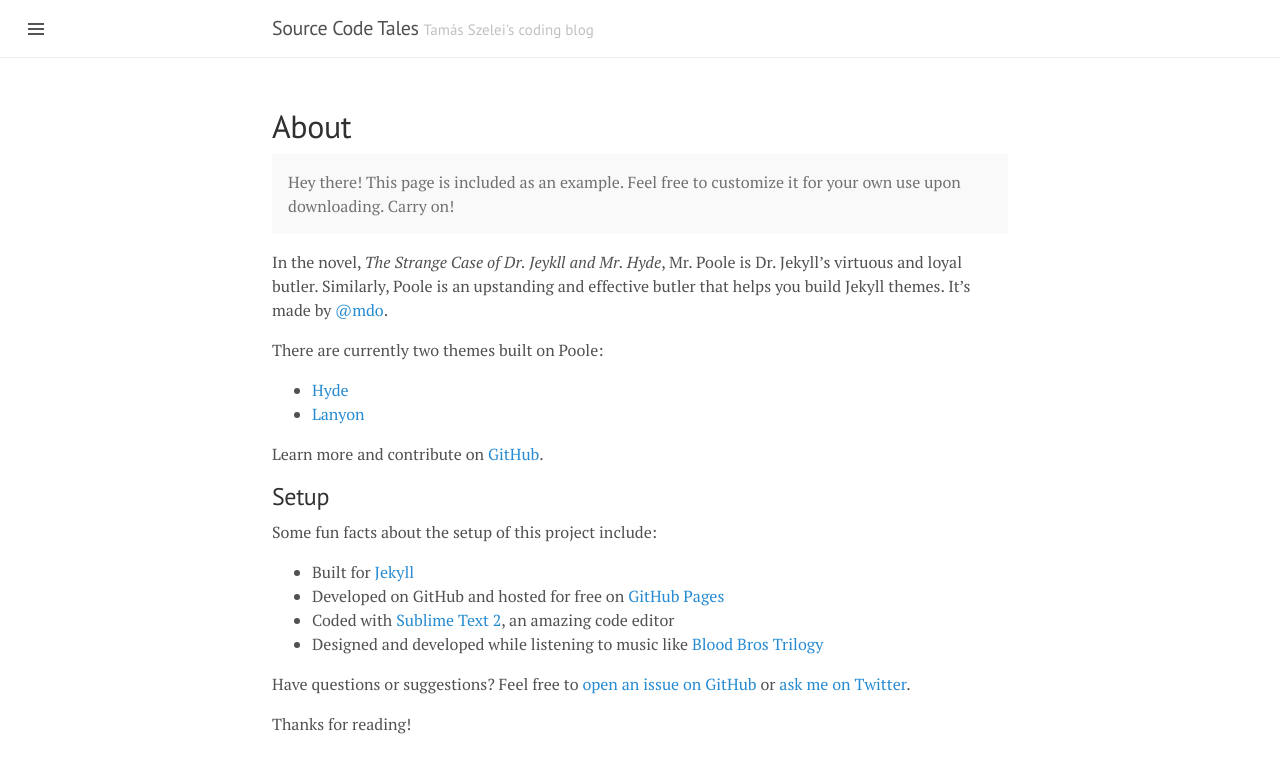
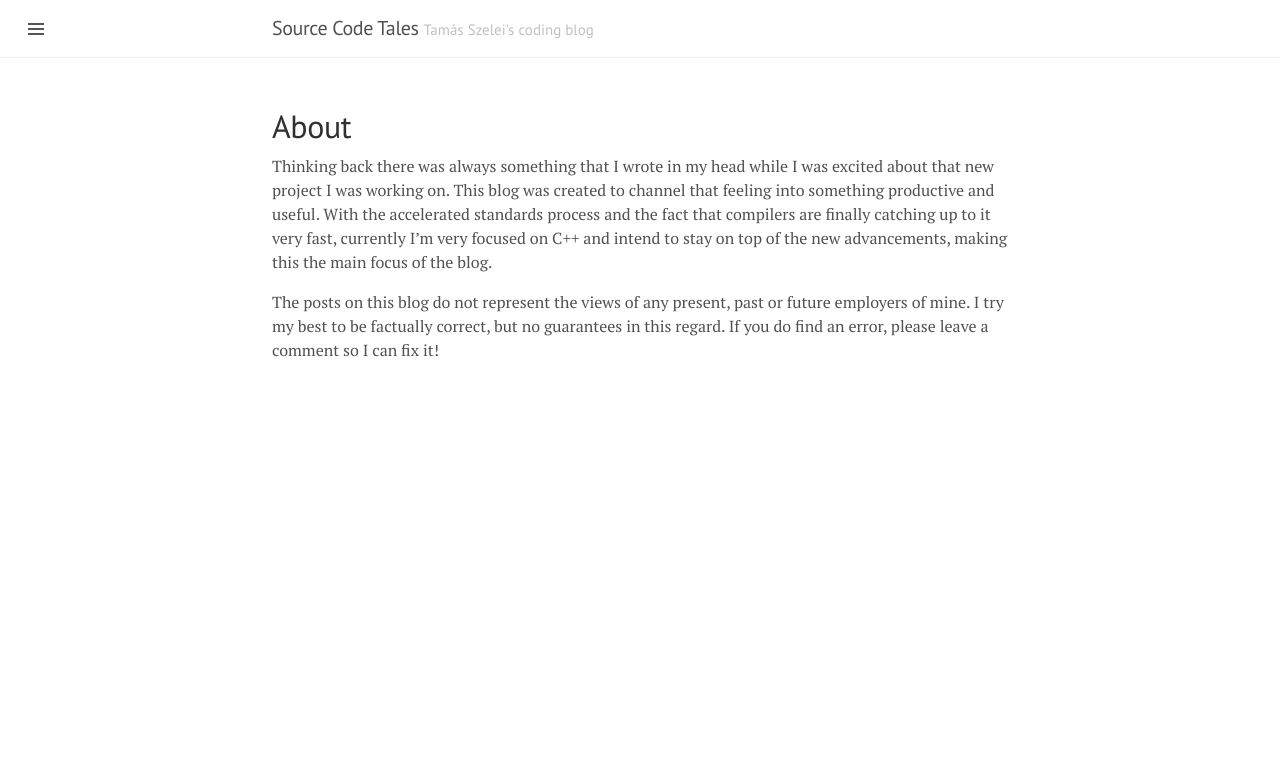
Before and after one commit to sztomi/sztomi.github.io, a Jekyll site: the page built from about.md, in a window 1280 px wide. Shown: the top 773 px of the page. Built offline with Jekyll 4.4.1, drawn with Linux system fonts in a browser that asks for light colours; comment, search, counter and statistics services are not loaded.

Commit message:
Updated about.md

```diff
--- a/about.md
+++ b/about.md
@@ -3,28 +3,6 @@ layout: page
 title: About
 ---
 
-<p class="message">
-  Hey there! This page is included as an example. Feel free to customize it for your own use upon downloading. Carry on!
-</p>
+Thinking back there was always something that I wrote in my head while I was excited about that new project I was working on. This blog was created to channel that feeling into something productive and useful. With the accelerated standards process and the fact that compilers are finally catching up to it very fast, currently I’m very focused on C++ and intend to stay on top of the new advancements, making this the main focus of the blog.
 
-In the novel, *The Strange Case of Dr. Jeykll and Mr. Hyde*, Mr. Poole is Dr. Jekyll's virtuous and loyal butler. Similarly, Poole is an upstanding and effective butler that helps you build Jekyll themes. It's made by [@mdo](https://twitter.com/mdo).
-
-There are currently two themes built on Poole:
-
-* [Hyde](http://hyde.getpoole.com)
-* [Lanyon](http://lanyon.getpoole.com)
-
-Learn more and contribute on [GitHub](https://github.com/poole).
-
-## Setup
-
-Some fun facts about the setup of this project include:
-
-* Built for [Jekyll](http://jekyllrb.com)
-* Developed on GitHub and hosted for free on [GitHub Pages](https://pages.github.com)
-* Coded with [Sublime Text 2](http://sublimetext.com), an amazing code editor
-* Designed and developed while listening to music like [Blood Bros Trilogy](https://soundcloud.com/maddecent/sets/blood-bros-series)
-
-Have questions or suggestions? Feel free to [open an issue on GitHub](https://github.com/poole/issues/new) or [ask me on Twitter](https://twitter.com/mdo).
-
-Thanks for reading!
+The posts on this blog do not represent the views of any present, past or future employers of mine. I try my best to be factually correct, but no guarantees in this regard. If you do find an error, please leave a comment so I can fix it!
```
